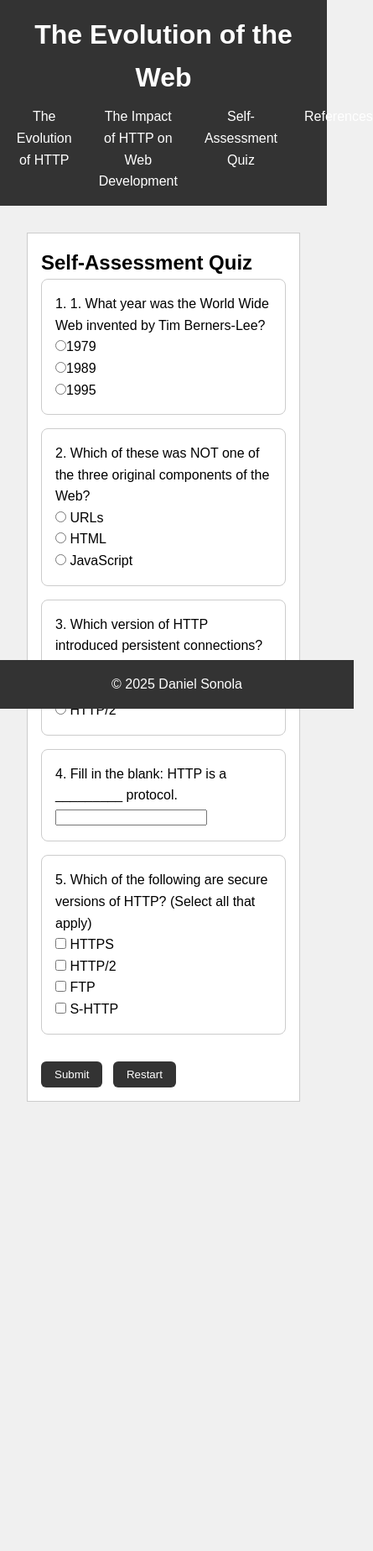
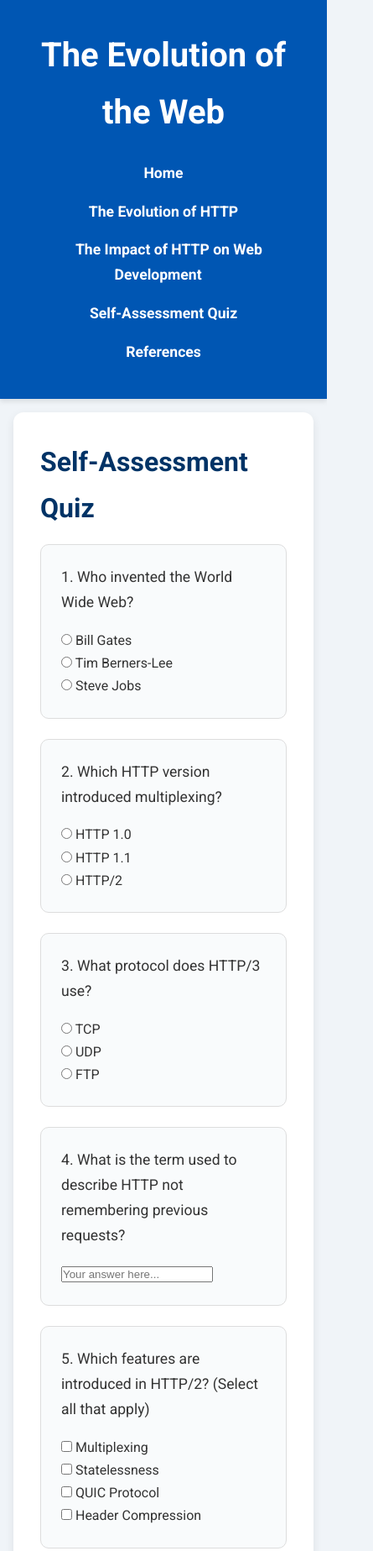
Before and after one commit to DanielSonola/Project-Milestone-2, a plain HTML site: page Quiz.html in a window 390 px wide. Shown: the top 1847 px of the page at 84% size, 445 px wide, since content can reach past the window. Before the commit the page ends 1376 px from the top, so only its background shows below. Drawn offline with Linux system fonts and the light colour scheme.

Commit message:
Add files via upload

```diff
--- a/Quiz.html
+++ b/Quiz.html
@@ -1,76 +1,85 @@
 <!DOCTYPE html>
 <html lang="en">
 <head>
-  <meta charset="UTF-8" />
-  <meta name="viewport" content="width=device-width, initial-scale=1.0"/>
+  <!-- Metadata -->
+    <meta charset="UTF-8">
+    <meta name="viewport" content="width=device-width, initial-scale=1.0">
     <title>Self-Assessment Quiz</title>
-  <link rel="stylesheet" href="styles.css" />
+    <link rel="stylesheet" href="styles.css">
+    <script src="quiz.js" defer></script>
 </head>
-<!-- Above is all of the metadata and this is also where the title of my website is and where I like my css page  -->
 <body>
 <header>
+  <!-- Header and Navigation Bar-->
     <h1>The Evolution of the Web</h1>
     <nav>
         <ul>
             <li><a href="index.html">Home</a></li>
             <li><a href="topic1.html">The Evolution of HTTP</a></li>
             <li><a href="topic2.html">The Impact of HTTP on Web Development</a></li>
-        <li><a href="Quiz.html">Self-Assessment Quiz</a></li>
+            <li><a href="quiz.html">Self-Assessment Quiz</a></li>
             <li><a href="references.html">References</a></li>
         </ul>
     </nav>
 </header>
-<!-- Above is my header section this is where you will acutual be able to see my title of my website and the links to the other pages -->
+
 <main>
 <section>
     <h2>Self-Assessment Quiz</h2>
-      <form id="quizForm">
+    <form id="quizForm" name="quizForm">
+        <!-- Question 1: Single Choice -->
         <div class="question">
-          <p>1. 1. What year was the World Wide Web invented by Tim Berners-Lee?</p>
-          <label><input type="radio" name="q1" value="a" />1979</label><br/>
-          <label><input type="radio" name="q1" value="b" />1989</label><br/>
-          <label><input type="radio" name="q1" value="c" />1995</label>
+            <p>1. Who invented the World Wide Web?</p>
+            <label><input type="radio" name="q1" value="a"> Bill Gates</label><br>
+            <label><input type="radio" name="q1" value="b"> Tim Berners-Lee</label><br>
+            <label><input type="radio" name="q1" value="c"> Steve Jobs</label>
         </div>
 
+        <!-- Question 2: Single Choice -->
         <div class="question">
-          <p>2. Which of these was NOT one of the three original components of the Web?</p>
-          <label><input type="radio" name="q2" value="a" /> URLs</label><br/>
-          <label><input type="radio" name="q2" value="b" /> HTML</label><br/>
-          <label><input type="radio" name="q2" value="c" /> JavaScript</label>
+            <p>2. Which HTTP version introduced multiplexing?</p>
+            <label><input type="radio" name="q2" value="a"> HTTP 1.0</label><br>
+            <label><input type="radio" name="q2" value="b"> HTTP 1.1</label><br>
+            <label><input type="radio" name="q2" value="c"> HTTP/2</label>
         </div>
 
+        <!-- Question 3: Single Choice -->
         <div class="question">
-          <p>3. Which version of HTTP introduced persistent connections?</p>
-          <label><input type="radio" name="q3" value="a" /> HTTP/1.0</label><br/>
-          <label><input type="radio" name="q3" value="b" /> HTTP/1.1</label><br/>
-          <label><input type="radio" name="q3" value="c" /> HTTP/2</label>
+            <p>3. What protocol does HTTP/3 use?</p>
+            <label><input type="radio" name="q3" value="a"> TCP</label><br>
+            <label><input type="radio" name="q3" value="b"> UDP</label><br>
+            <label><input type="radio" name="q3" value="c"> FTP</label>
         </div>
 
+        <!-- Question 4: Fill-in-the-blank -->
         <div class="question">
-          <p>4. Fill in the blank: HTTP is a _________ protocol.</p>
-          <input type="text" name="q4" />
+            <p>4. What is the term used to describe HTTP not remembering previous requests?</p>
+            <input type="text" name="q4" placeholder="Your answer here...">
         </div>
 
+        <!-- Question 5: Multiple Choice -->
         <div class="question">
-          <p>5. Which of the following are secure versions of HTTP? (Select all that apply)</p>
-          <label><input type="checkbox" name="q5" value="a" /> HTTPS</label><br/>
-          <label><input type="checkbox" name="q5" value="b" /> HTTP/2</label><br/>
-          <label><input type="checkbox" name="q5" value="c" /> FTP</label><br/>
-          <label><input type="checkbox" name="q5" value="d" /> S-HTTP</label>
+            <p>5. Which features are introduced in HTTP/2? (Select all that apply)</p>
+            <label><input type="checkbox" name="q5" value="a"> Multiplexing</label><br>
+            <label><input type="checkbox" name="q5" value="b"> Statelessness</label><br>
+            <label><input type="checkbox" name="q5" value="c"> QUIC Protocol</label><br>
+            <label><input type="checkbox" name="q5" value="d"> Header Compression</label>
         </div>
 
-        <button type="button" onclick="checkAnswers()">Submit</button>
-        <button type="button" onclick="resetQuiz()">Restart</button>
+        <!-- Buttons -->
+        <div class="button-group">
+            <button type="button" onclick="checkAnswers()">Submit Quiz</button>
+            <button type="button" onclick="resetQuiz()">Restart Quiz</button>
+        </div>
     </form>
 
     <div id="results" class="hidden"></div>
 </section>
 </main>
-<!-- Above is is all of the formating for the quiz and it connects to the js code -->
+
 <footer>
     <p>&copy; 2025 Daniel Sonola</p>
 </footer>
 
-  <script src="quiz.js"></script>
 </body>
 </html>
--- a/Quiz.js
+++ b/Quiz.js
@@ -4,13 +4,13 @@ function checkAnswers() {
   let output = '';
 
   const answers = {
-      q1: 'b',
-      q2: 'c',
-      q3: 'b',
-      q4: 'stateless',
-      q5: ['a', 'd']
+      q1: 'b', // Tim Berners-Lee
+      q2: 'c', // HTTP/2
+      q3: 'b', // UDP
+      q4: 'stateless', // Fill-in blank
+      q5: ['a', 'd'] // Multiplexing and Header Compression
   };
-  // Above is the correct answers for the quiz
+
   // Question 1–3 (single choice)
   for (let i = 1; i <= 3; i++) {
       const selected = form[`q${i}`].value;
@@ -44,10 +44,11 @@ function checkAnswers() {
       score++;
       output += `<p>Q5: Correct ✅</p>`;
   } else {
-      output += `<p>Q5: Incorrect ❌ (Correct: A and D)</p>`;
+      output += `<p>Q5: Incorrect ❌ (Correct: Multiplexing and Header Compression)</p>`;
   }
 
-    const resultText = `<h3>Your Score: ${score}/5</h3><p>${score >= 3 ? '✅ Pass!' : '❌ Fail. Try again!'}</p>`;
+  // Display total score
+  const resultText = `<h3>Your Score: ${score}/5</h3><p>${score >= 3 ? '✅ Pass!' : '❌ Fail. Try Again!'}</p>`;
 
   const resultBox = document.getElementById('results');
   resultBox.innerHTML = resultText + output;
--- a/styles.css
+++ b/styles.css
@@ -1,98 +1,188 @@
+/* Import Google Font */
+@import url('https://fonts.googleapis.com/css2?family=Roboto:wght@400;700&display=swap');
+
 /* Reset default margin and padding */
 * {
     margin: 0;
     padding: 0;
+    box-sizing: border-box;
 }
 
-/* Basic styling */
+/* Body */
 body {
-    font-family: Arial, sans-serif;
-    line-height: 1.6;
-    background-color: #f0f0f0;
+    font-family: 'Roboto', sans-serif;
+    line-height: 1.7;
+    background-color: #f0f4f8;
+    color: #333;
+    min-height: 100vh;
+    display: flex;
+    flex-direction: column;
 }
 
+/* Header */
 header {
-    background-color: #333;
-    color: #fff;
+    background-color: #0056b3;
+    color: white;
+    padding: 2rem 1rem;
+    text-align: center;
+    box-shadow: 0 3px 6px rgba(0, 0, 0, 0.1);
+}
+
+header h1 {
+    font-size: 2.5rem;
+}
+
+/* Navigation */
+nav ul {
+    list-style: none;
+    display: flex;
+    justify-content: center;
+    flex-wrap: wrap;
+    margin-top: 1rem;
+}
+
+nav ul li {
+    margin: 0.5rem 1rem;
+}
+
+nav ul li a {
+    color: white;
+    font-weight: bold;
+    text-decoration: none;
+    font-size: 1.1rem;
+    padding: 0.4rem 0.8rem;
+    border-radius: 8px;
+    transition: background-color 0.3s ease;
+}
+
+nav ul li a:hover {
+    background-color: #0073e6;
+}
+
+/* Main */
+main {
+    flex: 1;
+    padding: 2rem 1rem;
+    max-width: 1100px;
+    margin: 0 auto;
+}
+
+/* Section Cards */
+section {
+    background-color: white;
+    padding: 2rem;
+    margin-bottom: 2rem;
+    border-radius: 12px;
+    box-shadow: 0 4px 12px rgba(0, 0, 0, 0.08);
+}
+
+/* Headings */
+h2 {
+    color: #003366;
+    margin-bottom: 1rem;
+    font-size: 2rem;
+}
+
+h3 {
+    color: #0056b3;
+    margin-top: 1.5rem;
+    margin-bottom: 1rem;
+}
+
+/* Paragraphs and Lists */
+p, li {
+    margin-bottom: 1rem;
+    font-size: 1.1rem;
+}
+
+/* Tables */
+table {
+    width: 100%;
+    border-collapse: collapse;
+    margin-top: 1.5rem;
+}
+
+th, td {
+    border: 1px solid #ccc;
     padding: 1rem;
     text-align: center;
 }
 
-header h1 {
-    margin-bottom: 0.5rem;
+th {
+    background-color: #e6f0ff;
+    font-weight: bold;
 }
 
-nav ul {
-    list-style-type: none;
-    display: flex;
-    justify-content: center;
+tr:nth-child(even) {
+    background-color: #f9f9f9;
 }
 
-nav ul li {
-    margin: 0 1rem;
-}
-
-nav ul li a {
-    color: #fff;
-    text-decoration: none;
-}
-
-nav ul li a:hover {
-    text-decoration: underline;
-}
-
-main {
-    padding: 2rem;
-}
-
-section {
-    background-color: #fff;
-    padding: 1rem;
-    margin-bottom: 2rem;
-    border: 1px solid #ccc;
-}
-
-footer {
-    background-color: #333;
-    color: #fff;
-    text-align: center;
-    padding: 1rem;
-    position: fixed;
-    bottom: 0;
-    width: 100%;
-}
-
-/* Quiz Styles */
-.question {
-    background-color: #fff;
-    padding: 1rem;
-    margin-bottom: 1rem;
-    border: 1px solid #ccc;
+table, th, td {
     border-radius: 8px;
 }
 
+/* Quiz Questions */
+.question {
+    background-color: #f9fbfc;
+    padding: 1.5rem;
+    margin-bottom: 1.5rem;
+    border: 1px solid #ddd;
+    border-radius: 10px;
+}
+
+/* Buttons */
+.button-group {
+    margin-top: 1.5rem;
+}
+
 button {
-    padding: 0.5rem 1rem;
-    margin: 1rem 0.5rem 0 0;
-    background-color: #333;
+    padding: 0.7rem 1.5rem;
+    margin: 0.5rem 0.5rem 0 0;
+    background-color: #0056b3;
     color: white;
+    font-size: 1.1rem;
     border: none;
-    border-radius: 6px;
+    border-radius: 8px;
     cursor: pointer;
+    transition: background-color 0.3s ease, transform 0.2s ease;
 }
 
 button:hover {
-    background-color: #555;
+    background-color: #0073e6;
+    transform: translateY(-2px);
 }
 
+/* Results Box */
 #results {
-    background-color: #e6f7ff;
-    border-left: 5px solid #2196F3;
-    padding: 1rem;
-    margin-top: 1rem;
-    border-radius: 5px;
+    background-color: #e0f7fa;
+    border-left: 6px solid #00acc1;
+    padding: 1.5rem;
+    margin-top: 2rem;
+    border-radius: 8px;
 }
 
+/* Footer */
+footer {
+    background-color: #0056b3;
+    color: white;
+    text-align: center;
+    padding: 1rem;
+    margin-top: auto;
+}
+
+/* Hidden */
 .hidden {
     display: none;
 }
+
+/* Responsive Design */
+@media (max-width: 768px) {
+    nav ul {
+        flex-direction: column;
+        text-align: center;
+    }
+
+    main {
+        padding: 1rem;
+    }
+}
```
Also changed, not shown: index.html (+26 -13 lines), references.html (+12 -8 lines), topic1.html (+66 -13 lines), topic2.html (+45 -14 lines). Lines whose indentation alone changed are shown as unchanged.
